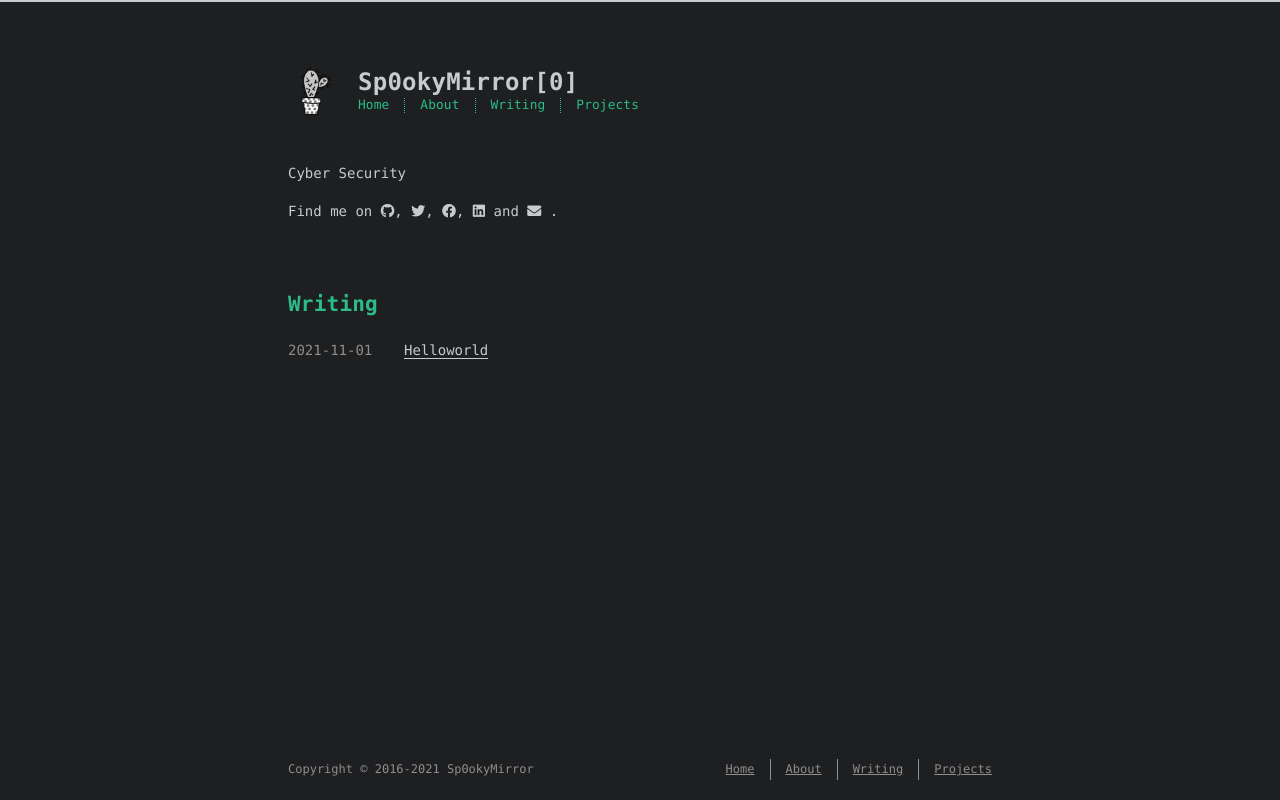
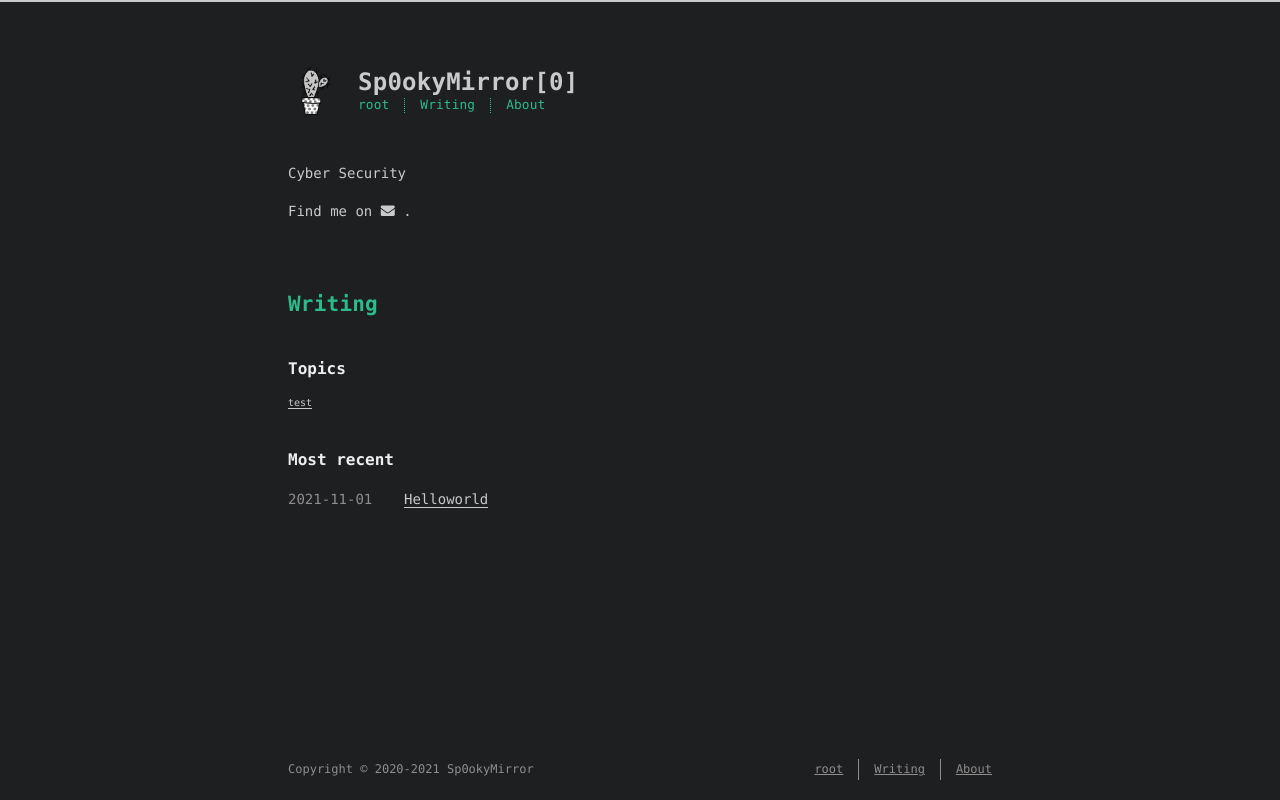
Before and after one commit to d4rkduck/D4rkduck.github.io, a plain HTML site: page index.html in a window 1280 px wide. Drawn offline with nearby package versions, Linux system fonts and the light colour scheme.

Commit message:
Site updated: 2021-11-04 23:49:32

```diff
--- a/index.html
+++ b/index.html
@@ -71,13 +71,11 @@
         <a href="#" aria-label="Menu"><i class="fas fa-bars fa-2x"></i></a>
       </li>
       <!--
-     --><li><a href="/">Home</a></li><!--
-   --><!--
-     --><li><a href="/about/">About</a></li><!--
+     --><li><a href="/">root</a></li><!--
    --><!--
      --><li><a href="/archives/">Writing</a></li><!--
    --><!--
-     --><li><a href="/projects_url">Projects</a></li><!--
+     --><li><a href="/about/">About</a></li><!--
    -->
     </ul>
   </div>
@@ -96,39 +94,7 @@
 
 
 
-          <a class="icon" target="_blank" rel="noopener" href="http://github.com/probberechts/cactus-dark" aria-label="github">
-            <i class="fab fa-github"></i><!--
-      ---></a><!--
-    ---><!--
-    --->,
-
-
-
-          <a class="icon" target="_blank" rel="noopener" href="/" aria-label="twitter">
-            <i class="fab fa-twitter"></i><!--
-      ---></a><!--
-    ---><!--
-    --->,
-
-
-
-          <a class="icon" target="_blank" rel="noopener" href="/" aria-label="facebook">
-            <i class="fab fa-facebook"></i><!--
-      ---></a><!--
-    ---><!--
-    --->,
-
-
-
-          <a class="icon" target="_blank" rel="noopener" href="/" aria-label="linkedin">
-            <i class="fab fa-linkedin"></i><!--
-      ---></a><!--
-    ---><!--
-    ---> and
-
-
-
-          <a class="icon" target="_blank" rel="noopener" href="mailto:name@email.com" aria-label="mail">
+          <a class="icon" target="_blank" rel="noopener" href="mailto:gh0stro2kie@gmail.com" aria-label="mail">
             <i class="fas fa-envelope"></i><!--
       ---></a>
         <!--
@@ -141,6 +107,12 @@
 
 <section id="writing">
   <span class="h1"><a href="/archives/">Writing</a></span>
+
+  <span class="h2">Topics</span>
+  <span class="widget tagcloud">
+    <a href="/tags/test/" style="font-size: 10px;">test</a>
+  </span>
+  <span class="h2">Most recent</span>
 
   <ul class="post-list">
 
@@ -180,20 +152,18 @@
     Copyright &copy;
 
 
-    2016-2021
+    2020-2021
     Sp0okyMirror
   </div>
   <div class="footer-right">
     <nav>
       <ul>
         <!--
-       --><li><a href="/">Home</a></li><!--
-     --><!--
-       --><li><a href="/about/">About</a></li><!--
+       --><li><a href="/">root</a></li><!--
      --><!--
        --><li><a href="/archives/">Writing</a></li><!--
      --><!--
-       --><li><a href="/projects_url">Projects</a></li><!--
+       --><li><a href="/about/">About</a></li><!--
      -->
       </ul>
     </nav>
```
Also changed, not shown: 2021/11/01/Helloworld/index.html (+7 -13 lines), about/index.html (+5 -9 lines), archives/2021/11/index.html (+5 -9 lines), archives/2021/index.html (+5 -9 lines), archives/index.html (+5 -9 lines), tags/test/index.html (+5 -9 lines).
